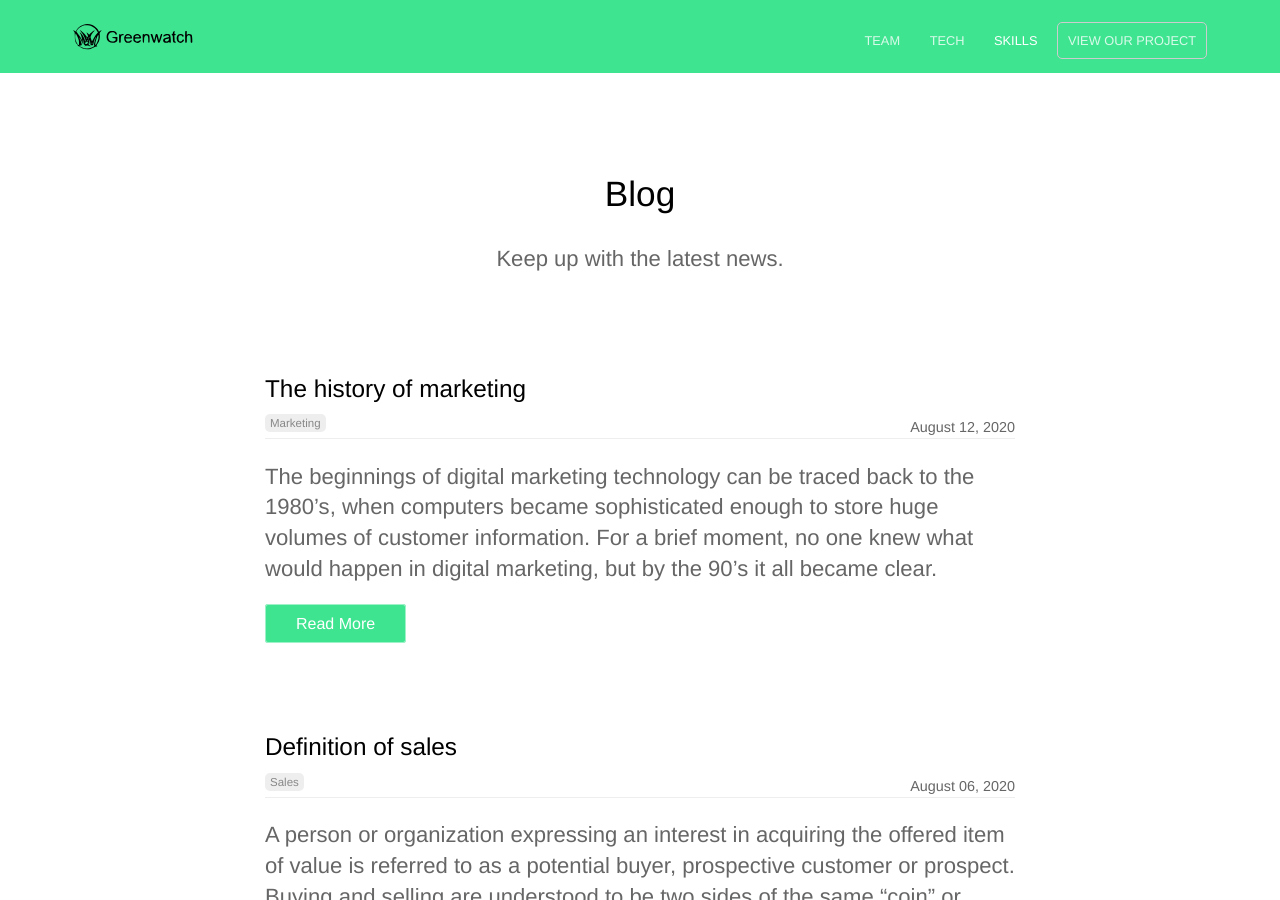
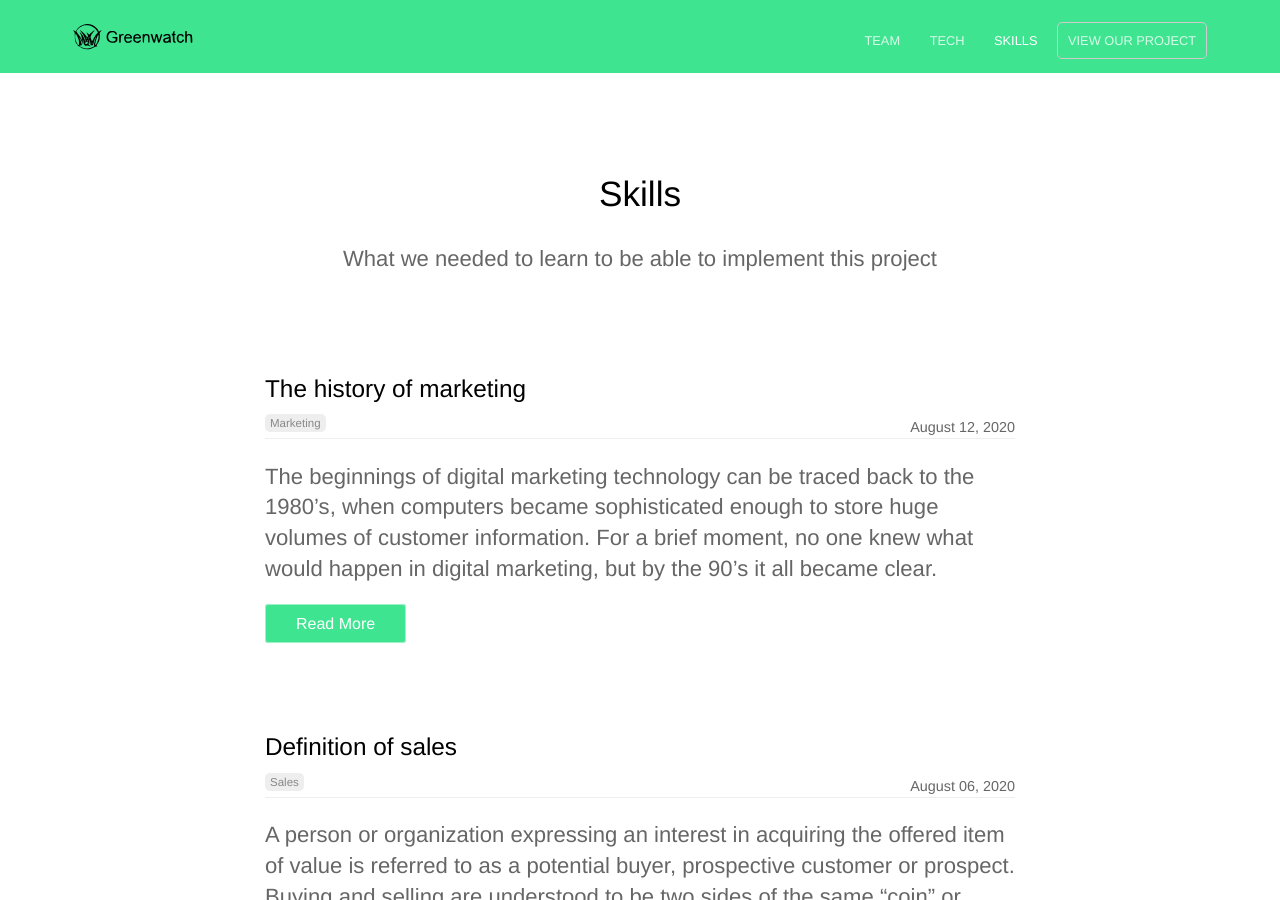
Before and after one commit to COMP490-Greenwatch-Org/greenwatch-team-website, a Jekyll site: the page built from blog/index.html, in a window 1280 px wide and 900 px high. Built offline with Jekyll 4.4.1, drawn with Linux system fonts in a browser that asks for light colours; the list of posts is cut into pages by our own code.

Commit message:
Update index.html

```diff
--- a/blog/index.html
+++ b/blog/index.html
@@ -1,6 +1,6 @@
 ---
-title: Blog
-description: Keep up with the latest news.
+title: Skills
+description: What we needed to learn to be able to implement this project
 ---
 
 <div class="text-container">
```
